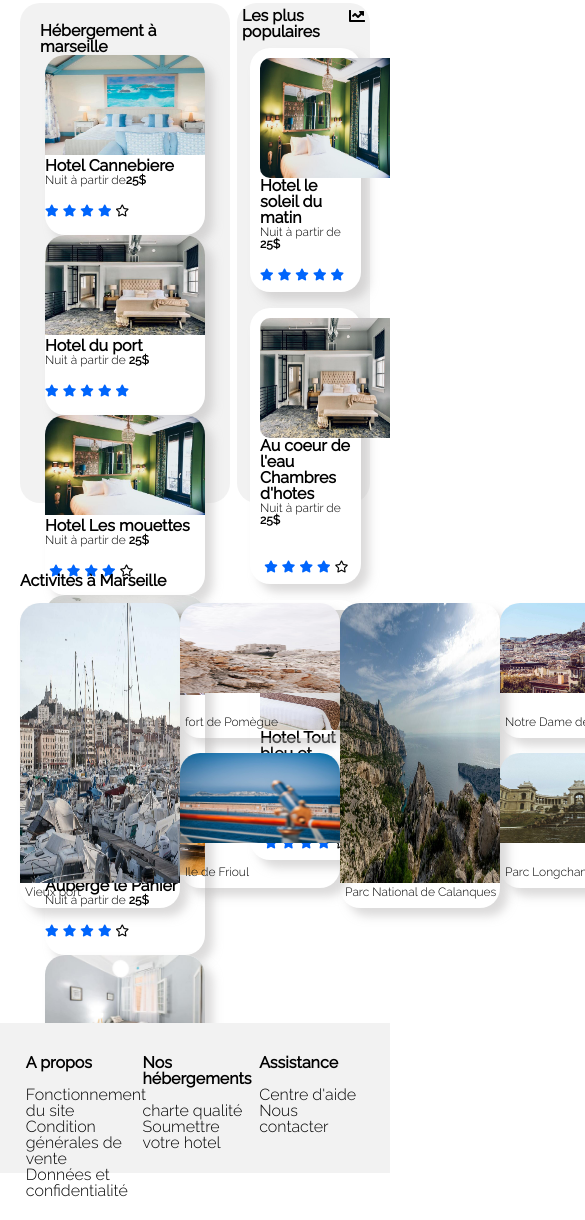
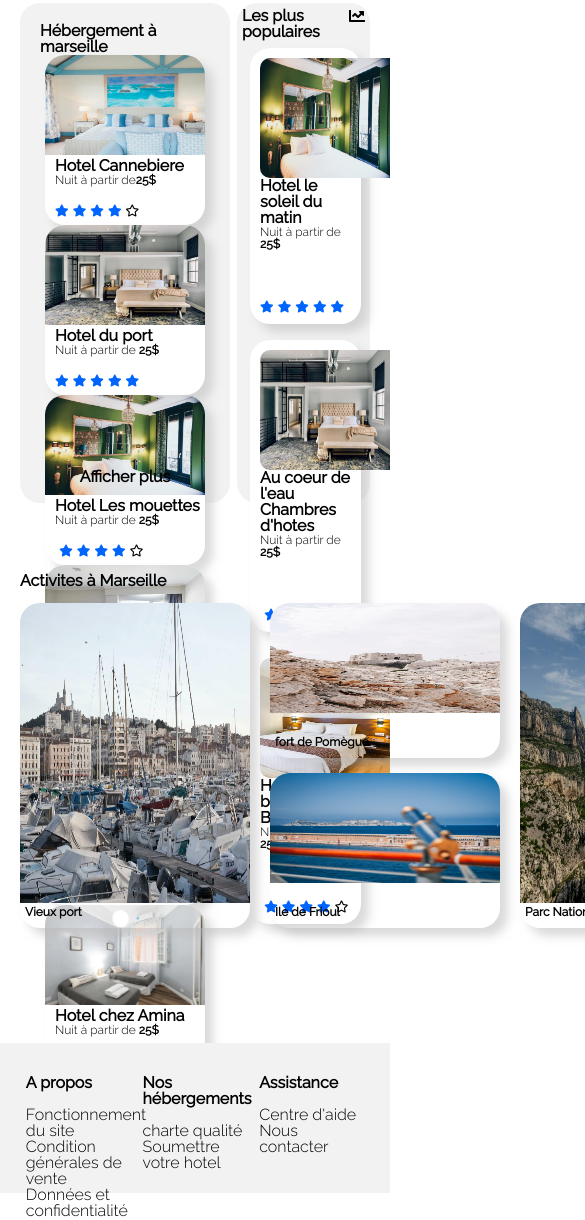
Before and after one commit to OlivierZoungrana/Reservia_project, a plain HTML site: page index.html in a window 390 px wide. Shown: the part 481-1701 px from the top of the page, 585 px wide, since content can reach past the window. Drawn offline with Linux system fonts and the light colour scheme.

Commit message:
responsivev2.2

```diff
--- a/index.html
+++ b/index.html
@@ -75,6 +75,7 @@
 
                     <a class="hotel shadow arrondi" href=""><img class="imag arrondi" src="./images/hebergements/4_small/annie-spratt-Eg1qcIitAuA-unsplash.jpg" alt="">
 
+                        <div class="texte">
                         <h4> Hotel Cannebiere</h4>
                            <p>Nuit à partir de<strong>25$</strong></p><br>
                         <i class="fas fa-star xs blue fa-xs"></i>
@@ -82,12 +83,12 @@
                         <i class="fas fa-star blue fa-xs"></i>
                         <i class="fas fa-star blue fa-xs"></i>
                         <i class="far fa-star fa-xs"></i>
-
+                       </div>
                     </a>
 
 
                     <a class="hotel shadow arrondi"  href=""><img class="imag arrondi" src="./images/hebergements/4_small/aw-creative-VGs8z60yT2c-unsplash.jpg" alt="">
-
+                        <div class="texte">
                        <h4> Hotel du port</h4>
                         <p> Nuit à partir de <strong>25$</strong></p><br>
                         <i class="fas fa-star blue fa-xs"></i>
@@ -95,12 +96,12 @@
                         <i class="fas fa-star blue fa-xs"></i>
                         <i class="fas fa-star blue fa-xs"></i>
                         <i class="fas fa-star blue fa-xs"></i>
-
+                        </div>
                     </a>
 
 
                     <a class="hotel shadow arrondi"  href=""><img class="imag arrondi" src="./images/hebergements/4_small/emile-guillemot-Bj_rcSC5XfE-unsplash.jpg" alt="">
-
+                        <div class="texte">
                       <h4>  Hotel Les mouettes</h4>
                     <p> Nuit à partir de <strong>25$</strong></p><br>
                     <i class="fas  blue"></i>
@@ -109,12 +110,12 @@
                     <i class="fas fa-star blue fa-xs"></i>
                     <i class="fas fa-star blue fa-xs"></i>
                     <i class="far fa-star fa-xs"></i>
-
+                     </div>
                     </a>
 
 
                     <a class="hotel shadow arrondi"  href=""><img class="imag arrondi" src="./images/hebergements/4_small/febrian-zakaria-M6S1WvfW68A-unsplash.jpg" alt="">
-
+                        <div class="texte">
                        <h4> Hotel de la mer</h4>
                         <p> Nuit à partir de <strong>25$</strong></p><br>
                         <i class="fas fa-star blue fa-xs"></i>
@@ -122,12 +123,12 @@
                         <i class="fas fa-star blue fa-xs"></i>
                         <i class="far fa-star fa-xs"></i>
                         <i class="far fa-star fa-xs"></i>
-
+                       </div>
                     </a>
 
 
                     <a class="hotel shadow arrondi"  href=""><img class="imag arrondi" src="./images/hebergements/4_small/febrian-zakaria-sjvU0THccQA-unsplash.jpg" alt="">
-
+                        <div class="texte">
                         <h4>Auberge le Panier</h4>
                     <p> Nuit à partir de <strong>25$</strong></p><br>
                     <i class="fas fa-star blue fa-xs"></i>
@@ -135,12 +136,12 @@
                     <i class="fas fa-star blue fa-xs"></i>
                     <i class="fas fa-star blue fa-xs"></i>
                     <i class="far fa-star fa-xs"></i>
-
+                  </div>
                     </a>
 
 
                     <a class="hotel shadow arrondi"  href=""><img class="imag arrondi" src="./images/hebergements/4_small/fred-kleber-gTbaxaVLvsg-unsplash.jpg" alt="">
-
+                        <div class="texte">
                     <h4>Hotel chez Amina</h4>
                     <p> Nuit à partir de <strong>25$</strong></p><br>
                     <i class="fas fa-star blue fa-xs"></i>
@@ -148,10 +149,10 @@
                     <i class="fas fa-star blue fa-xs"></i>
                     <i class="fas fa-star blue fa-xs"></i>
                     <i class="fas fa-star blue fa-xs"></i>
-
+                    </div>
                     </a>
-                    <div>
-                        <a href="">Afficher plus</a>
+                   <div class="Afficher">
+                     <a  href="#">Afficher plus</a>
                     </div>
             </div>
 
@@ -165,7 +166,7 @@
                     alt="">
 
                 <h4>Hotel le soleil du matin</h4>
-                <p> Nuit à partir de <strong>25$</strong></p><br>
+                <p> Nuit à partir de <strong>25$</strong></p><br><br><br>
                 <i class="fas fa-star blue fa-xs"></i>
                 <i class="fas fa-star blue fa-xs"></i>
                 <i class="fas fa-star blue fa-xs"></i>
@@ -176,7 +177,7 @@
                 <a class="hotel1 shadow arrondi" href="#"><img class="popu" src="./images/hebergements/3_medium/aw-creative-VGs8z60yT2c-unsplash.jpg"
                     alt="">
                     <h4>Au coeur de l'eau Chambres d'hotes</h4>
-                    <p>Nuit à partir de <strong>25$</strong></p><br><br>
+                    <p>Nuit à partir de <strong>25$</strong></p><br><br><br>
                     <i class="fas  blue"></i>
                     <i class="fas fa-star blue fa-xs"></i>
                     <i class="fas fa-star blue fa-xs"></i>
@@ -188,7 +189,7 @@
                     alt="">
 
                     <h4> Hotel Tout bleu et Blanc</h4>
-                    <p> Nuit à partir de <strong>25$</strong></p><br><br>
+                    <p> Nuit à partir de <strong>25$</strong></p><br><br><br>
                     <i class="fas  blue fa-xs"></i>
                     <i class="fas fa-star blue fa-xs"></i>
                     <i class="fas fa-star blue fa-xs"></i>
--- a/style.css
+++ b/style.css
@@ -34,6 +34,12 @@ Body{
 h2, h3, h4{
     font-family:‘Raleway’ ;
     font-weight: 700;
+}
+
+
+.img p{
+    font-weight: bold;
+
 }
 
 
@@ -214,12 +220,13 @@ p{
 .Afficher{
 
     position: absolute;
-    top: 1030px;
+    top: 950px;
+    color:black;
+    font-weight: 600;
+}
+
+.Afficher a{
     text-decoration: none;
-    color:black;
-    left: 500px;
-    font-weight: 600;
-
 }
 
 #disponible{
@@ -258,6 +265,9 @@ p{
 }
 
 
+
+
+
 .populaire{
     width: 38%;
     background-color:#F2F2F2;
@@ -285,12 +295,16 @@ p{
      -o-transition: all 0.2s;
     transition: all 0.2s;
     width: 160px;
-    height: 180px;
+    height: 170px;
     text-decoration: none;
     border-bottom-right-radius: 20px;
     border-bottom-left-radius: 20px;
 }
 
+
+.texte{
+    margin-left: 10px;
+}
 .imag{
     width: 100%;
     height: 100px;
@@ -406,23 +420,20 @@ p{
 #activite{
     display: flex;
     width: 100%;
-    height: max-content;
-    justify-content: space-around;
+    justify-content: flex-start;
     position: relative;
-    left: 0;
-    padding: 0;
     top: 100px;
 
 }
 
 .image1{
-    width: 160px;
-    height: 280px;
+    width: 230px;
+    height: 300px;
 }
 
 .image2{
-    width: 160px;
-    height: 90px;
+    width: 230px;
+    height: 110px;
     margin-bottom: 20px;
 }
 
@@ -431,6 +442,7 @@ p{
     border-radius: 20px;
     padding-bottom: 10px;
     margin-bottom: 15px;
+    margin-right: 20px;
 }
 
 .img p{
@@ -800,7 +812,14 @@ h4, p{
       border-bottom-left-radius: 20px;
       margin-bottom: 20px;
 
+}
 
+.Afficher{
+    top: 1700px;
+}
+
+.Afficher a{
+    font-size: 20px;
 }
 
 .imag{
```
Also changed, not shown: 1 other file.
